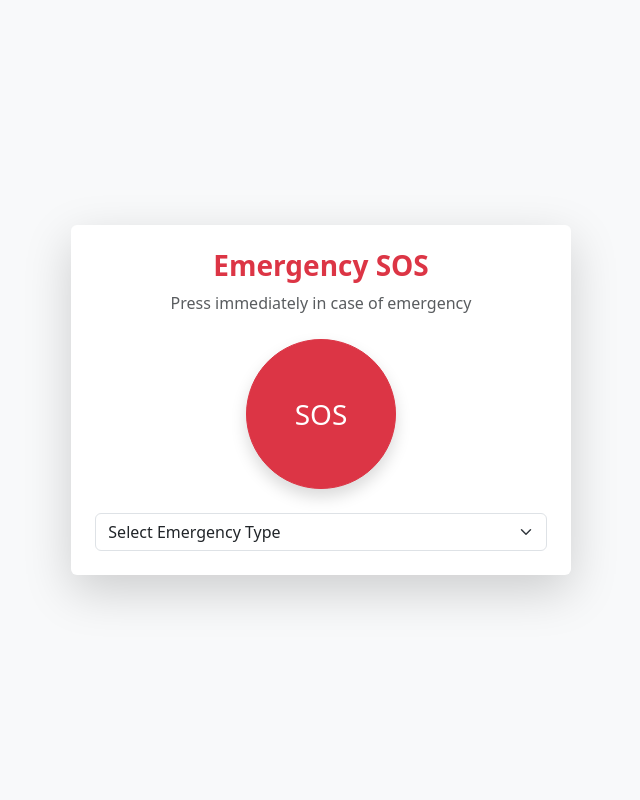
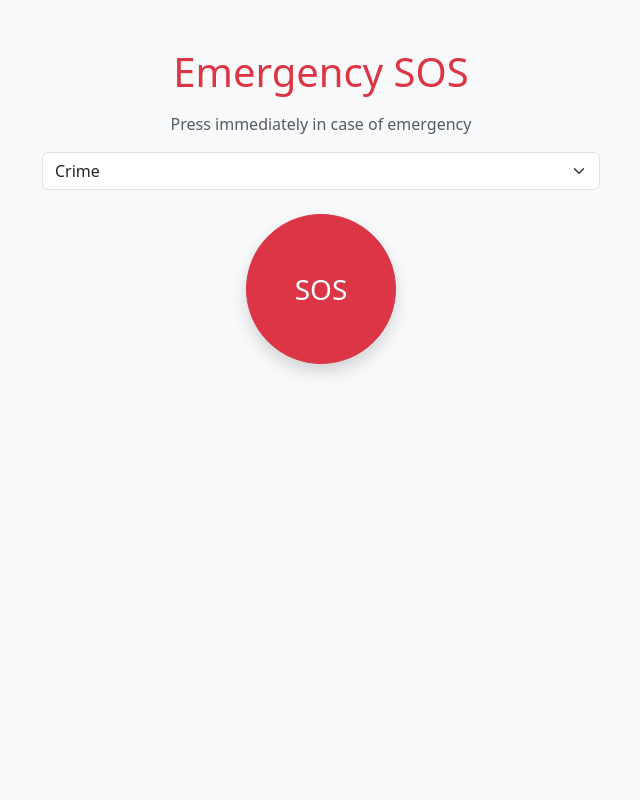
Before and after one commit to Arnavgoud/emergency_pro, a Flask app: page / in a window 1280 px wide. Shown: the whole page, without its empty margins (319-959 px from the left). Run offline with Flask 3, Linux system fonts and the light colour scheme.

Commit message:
Update home.html

```diff
--- a/templates/citizen/home.html
+++ b/templates/citizen/home.html
@@ -1,59 +1,48 @@
-{% extends "base.html" %}
-{% block content %}
+<!DOCTYPE html>
+<html>
+<head>
 
-<div class="container-fluid min-vh-100 d-flex align-items-center justify-content-center bg-light">
+<title>Emergency SOS</title>
 
-    <div class="row w-100 justify-content-center">
-        <div class="col-12 col-md-8 col-lg-5">
+<link href="https://cdn.jsdelivr.net/npm/bootstrap@5.3.2/dist/css/bootstrap.min.css" rel="stylesheet">
 
-            <div class="card shadow-lg border-0 p-4 text-center">
+</head>
 
-                <h3 class="text-danger fw-bold mb-2">Emergency SOS</h3>
-                <p class="text-muted mb-4">Press immediately in case of emergency</p>
+<body class="bg-light">
 
-                <form method="POST">
+<div class="container text-center mt-5">
 
-                    <!-- Hidden GPS Fields -->
-                    <input type="hidden" name="latitude" id="latitude">
-                    <input type="hidden" name="longitude" id="longitude">
+<h1 class="text-danger mb-3">Emergency SOS</h1>
 
-                    <!-- SOS Button -->
-                    <div class="d-flex justify-content-center mb-4">
-                        <button type="submit" class="btn btn-danger rounded-circle shadow"
-                                style="width:150px; height:150px; font-size:28px;">
-                            SOS
-                        </button>
-                    </div>
+<p class="text-muted">Press immediately in case of emergency</p>
 
-                    <!-- Emergency Type -->
-                    <select name="type" class="form-select" required>
-                        <option value="">Select Emergency Type</option>
-                        <option value="Medical">Medical</option>
-                        <option value="Crime">Crime</option>
-                        <option value="Fire">Fire</option>
-                        <option value="Accident">Accident</option>
-                    </select>
 
-                </form>
+<select id="emergency-type" class="form-select w-50 mx-auto mb-4">
 
-            </div>
-        </div>
-    </div>
+<option value="crime">Crime</option>
+<option value="medical">Medical</option>
+<option value="fire">Fire</option>
+
+</select>
+
+
+<div class="d-flex justify-content-center mb-4">
+
+<button id="sos-btn"
+type="button"
+class="btn btn-danger rounded-circle shadow"
+style="width:150px; height:150px; font-size:28px;">
+
+SOS
+
+</button>
+
 </div>
 
-<script>
-function getLocation() {
-    if (navigator.geolocation) {
-        navigator.geolocation.getCurrentPosition(function(position) {
-            document.getElementById("latitude").value = position.coords.latitude;
-            document.getElementById("longitude").value = position.coords.longitude;
-        });
-    } else {
-        alert("Geolocation is not supported by this browser.");
-    }
-}
+</div>
 
-window.onload = getLocation;
-</script>
 
-{% endblock %}
+<script src="/static/js/main.js"></script>
+
+</body>
+</html>
```
